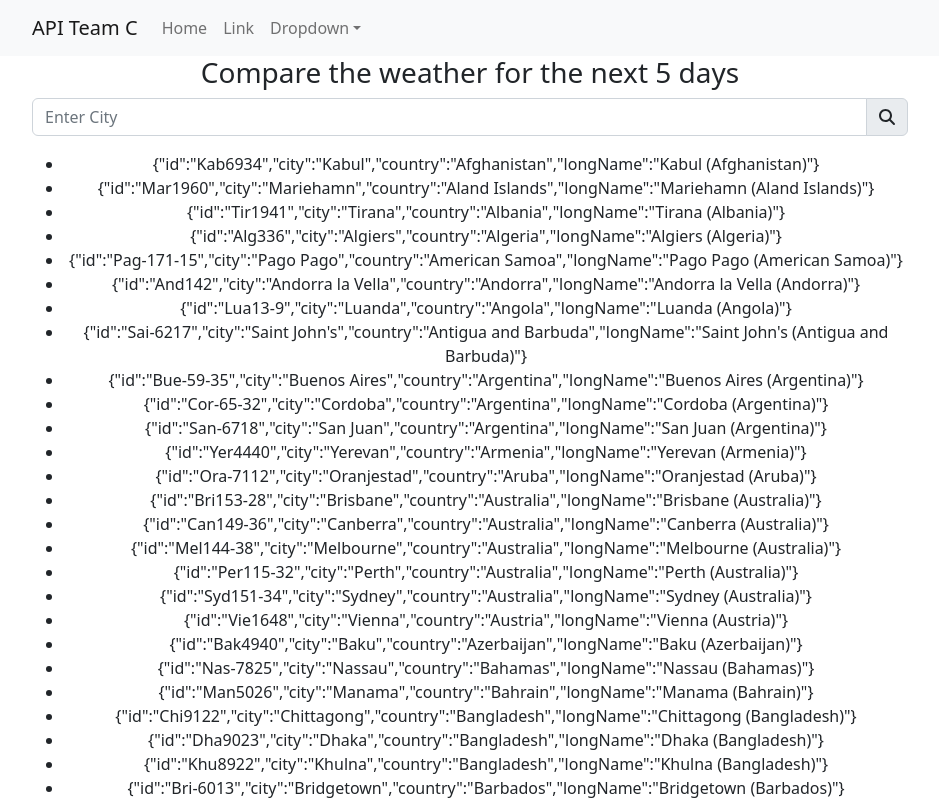
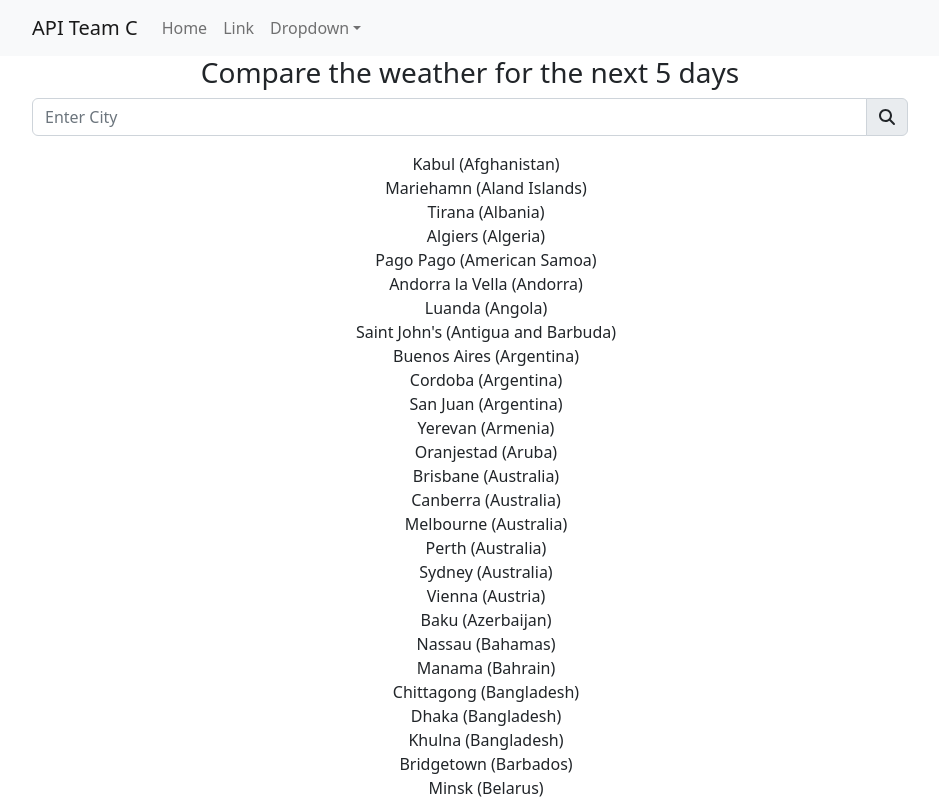
Before and after one commit to tomwieck/api-team-c, a React (Create React App) app in the folder frontend/: page / in a window 1280 px wide. Shown: the top 800 px of the page, without its empty margins (170-1109 px from the left). Built offline with nearby package versions, Linux system fonts and the light colour scheme.

Commit message:
Add random to ID to avoid conflicts and add small styling

```diff
--- a/frontend/src/App.scss
+++ b/frontend/src/App.scss
@@ -13,3 +13,7 @@
 .ml-40 {
   margin-left: 40px;
 }
+
+.city-list-item {
+  list-style-type: none;
+}
--- a/frontend/src/components/city_search/city_search.tsx
+++ b/frontend/src/components/city_search/city_search.tsx
@@ -28,14 +28,15 @@ export const CitySearch: React.FC = () => {
               {
                 citiesData.filter((f: City) => f.longName.toLowerCase().includes(filter.toLowerCase()) || filter === '')
                 .map((f: City) =>
-                  <li key={JSON.stringify(f)}>
-                    {JSON.stringify(f)}
+                  <li
+                    className="city-list-item"
+                    key={f.id + Math.random()}>
+                      {f.longName}
                   </li>
                 )
               }
             </ul>
           </div>
-          {/* <input className="w-100" type="text" placeholder="Enter City" /> */}
       </>
   );
 };
```
